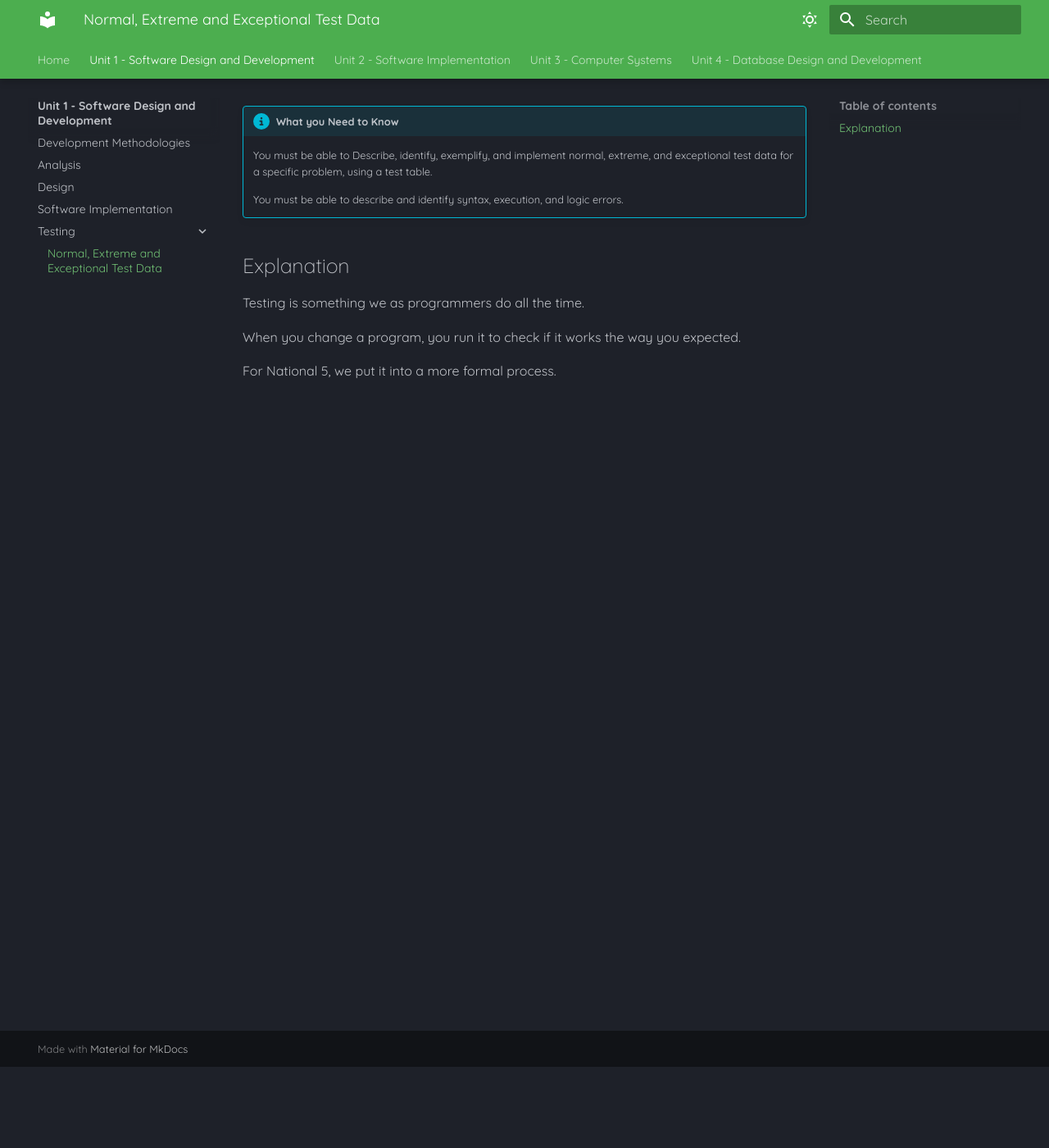
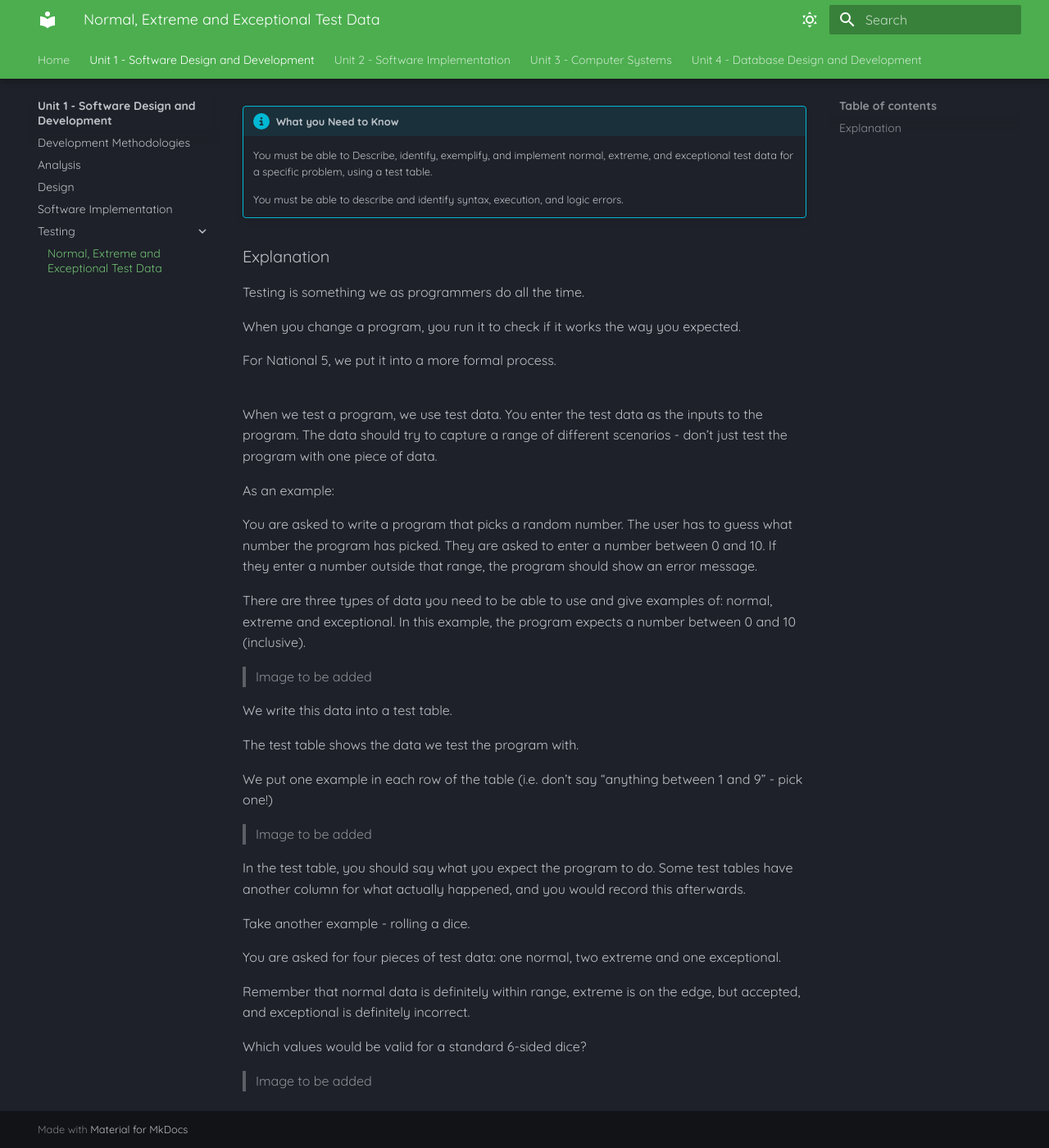
Before and after one commit to Mr-Wood-CS/National-5-CS, an MkDocs documentation site: the page built from docs/SDD/05-Testing.md, in a window 1280 px wide and 1400 px high, scrolled down 99 px. Shown: the whole window at 82% size. Built offline with MkDocs 1.6.1 and Material for MkDocs 9.7.7, drawn with Linux system fonts in a browser that asks for light colours.

Commit message:
Update 05-Testing.md

```diff
--- a/docs/SDD/05-Testing.md
+++ b/docs/SDD/05-Testing.md
@@ -1,4 +1,4 @@
-# Normal, Extreme and Exceptional Test Data
+# Testing
 
 !!! info "What you Need to Know"
 
@@ -6,10 +6,42 @@
 
     You must be able to describe and identify syntax, execution, and logic errors.
 
-## Explanation
+### Explanation
 
 Testing is something we as programmers do all the time.
 
 When you change a program, you run it to check if it works the way you expected.
 
 For National 5, we put it into a more formal process.
+
+##
+
+When we test a program, we use test data. You enter the test data as the inputs to the program. The data should try to capture a range of different scenarios - don’t just test the program with one piece of data.
+
+As an example:
+
+You are asked to write a program that picks a random number. The user has to guess what number the program has picked. They are asked to enter a number between 0 and 10. If they enter a number outside that range, the program should show an error message.
+
+There are three types of data you need to be able to use and give examples of: normal, extreme and exceptional. In this example, the program expects a number between 0 and 10 (inclusive).
+
+> Image to be added
+
+We write this data into a test table.
+
+The test table shows the data we test the program with.
+
+We put one example in each row of the table (i.e. don’t say “anything between 1 and 9” - pick one!)
+
+> Image to be added
+
+In the test table, you should say what you expect the program to do. Some test tables have another column for what actually happened, and you would record this afterwards.
+
+Take another example - rolling a dice.
+
+You are asked for four pieces of test data: one normal, two extreme and one exceptional.
+
+Remember that normal data is definitely within range, extreme is on the edge, but accepted, and exceptional is definitely incorrect.
+
+Which values would be valid for a standard 6-sided dice?
+
+> Image to be added
```
